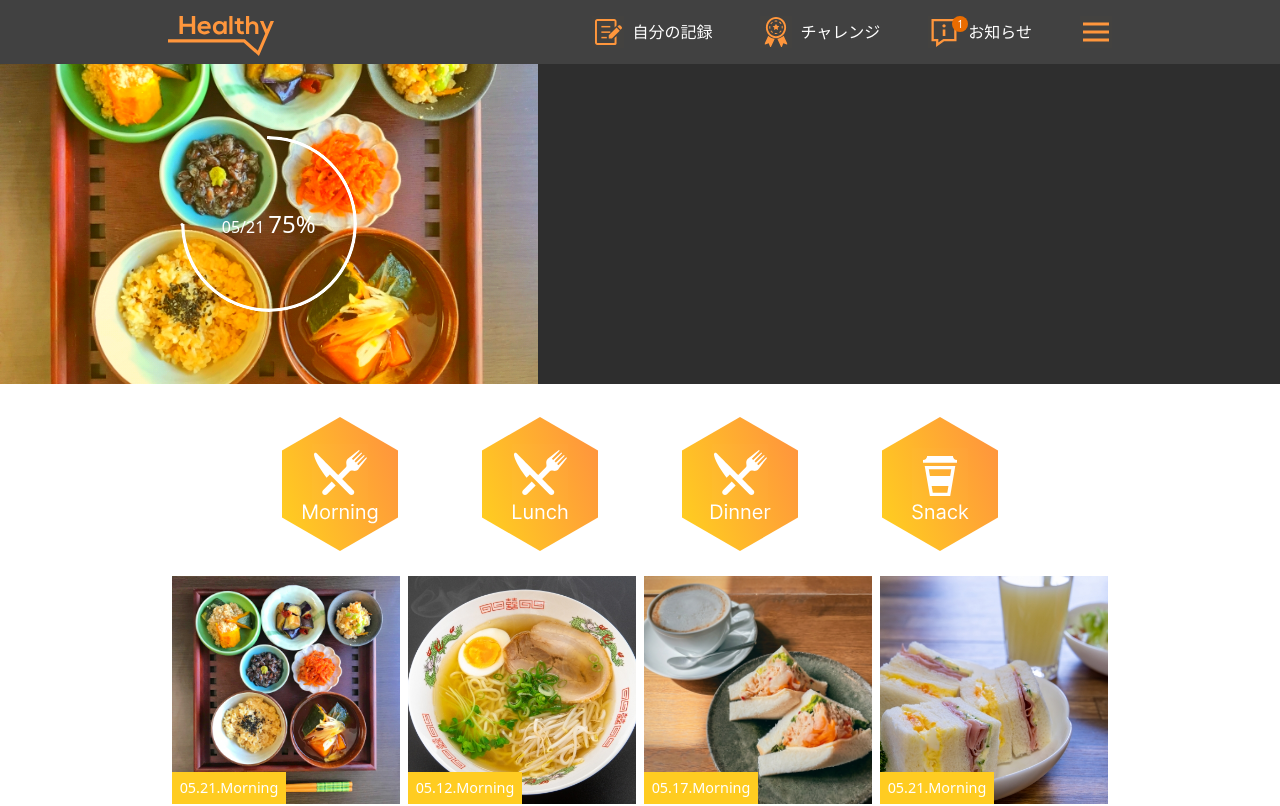
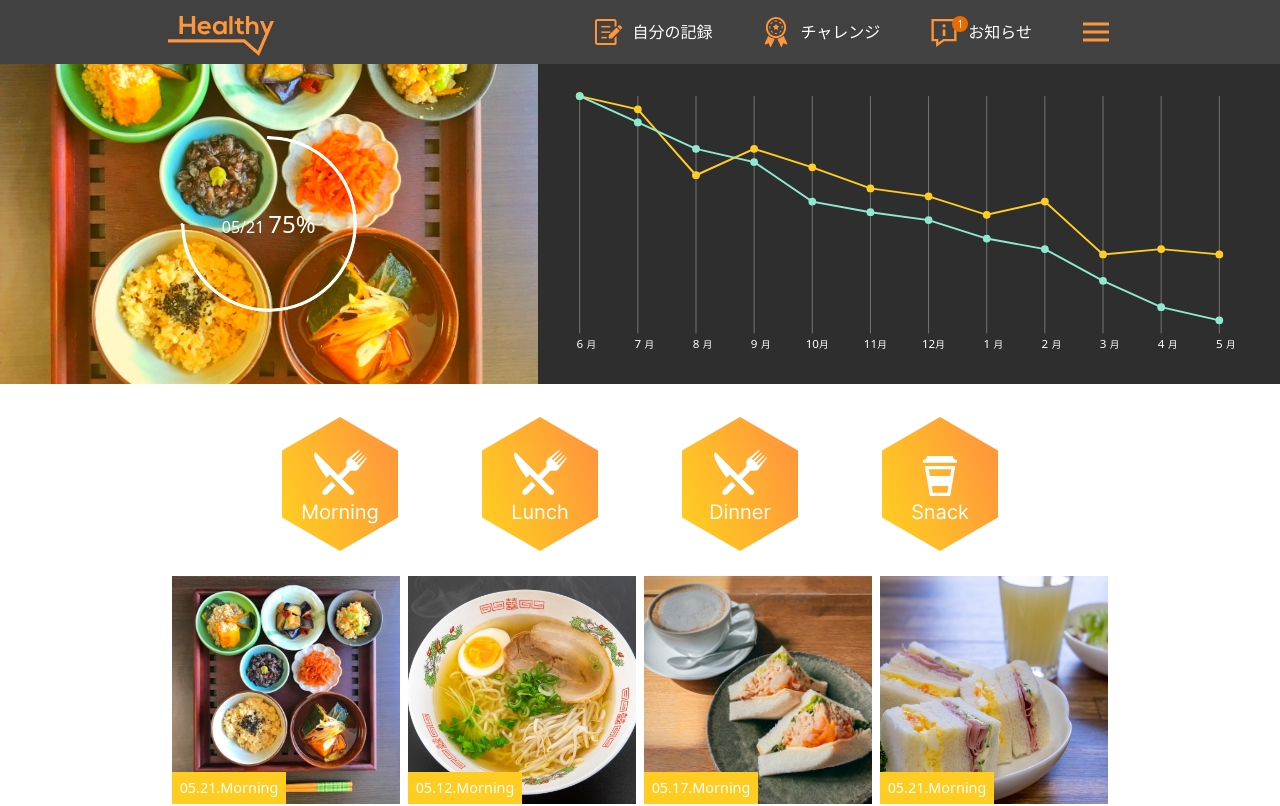
Before and after one commit to simpledark-dev/arent-health-web-app, a Next.js app: page /top-page in a window 1280 px wide. Shown: the top 806 px of the page. Built offline with nearby package versions, Linux system fonts and the light colour scheme.

Commit message:
Display BodyRecord graph in Overview section

```diff
--- a/components/RecordPage/ExerciseRecord.tsx
+++ b/components/RecordPage/ExerciseRecord.tsx
@@ -58,7 +58,7 @@ const ExerciseRecord = () => {
           }
         >
           {loading ? (
-            <LoadingSpinner />
+            <LoadingSpinner color="white" />
           ) : (
             exerciseList?.map((exercise) => {
               return (
--- a/components/TopPage/Overview.tsx
+++ b/components/TopPage/Overview.tsx
@@ -1,7 +1,9 @@
 import { MealImages } from "@/public/images";
 import Image from "next/image";
+import LineChart from "@/components/shared/LineChart";
+import useFetchGraphData from "@/hooks/useFetchGraphData";
+import LoadingSpinner from "../shared/LoadingSpinner";
 
-//background: linear-gradient(225deg, #FFCC21 0%, #FF963C 100%);
 const CircularProgress = ({ progress }: { progress: number }) => {
   return (
     <div
@@ -18,6 +20,8 @@ const CircularProgress = ({ progress }: { progress: number }) => {
 };
 
 const Overview = () => {
+  const { loading, graphData } = useFetchGraphData();
+
   return (
     <section>
       <div className="flex flex-wrap">
@@ -31,7 +35,19 @@ const Overview = () => {
             <CircularProgress progress={75} />
           </div>
         </div>
-        <div className="bg-[#2E2E2E] w-full h-80 sm:w-[58%]"></div>
+        <div className="bg-[#2E2E2E] w-full h-80 sm:w-[58%] px-8 flex justify-center items-center">
+          {loading ? (
+            <LoadingSpinner color="white" />
+          ) : (
+            <LineChart
+              data={graphData.lines}
+              width={700}
+              height={285}
+              hatchMarkLabels={graphData.labels}
+              colors={["#FFCC21", "#8FE9D0"]}
+            />
+          )}
+        </div>
       </div>
     </section>
   );
```
